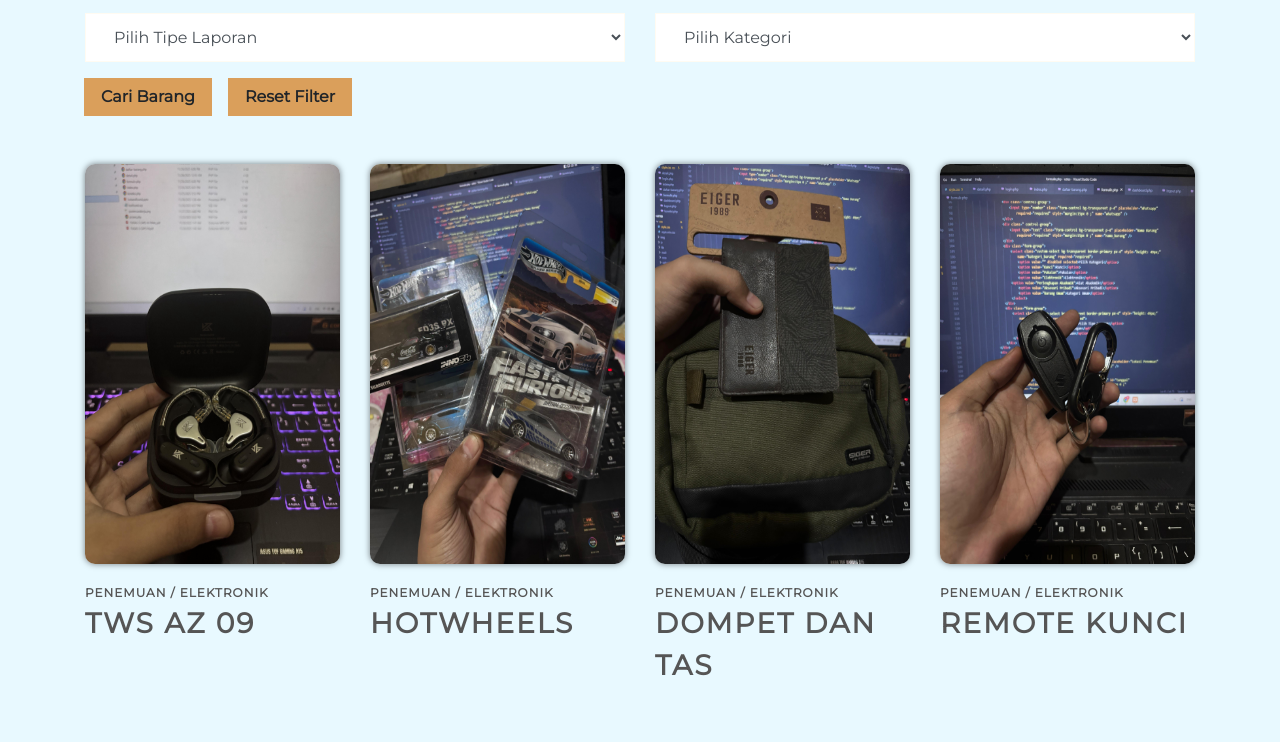
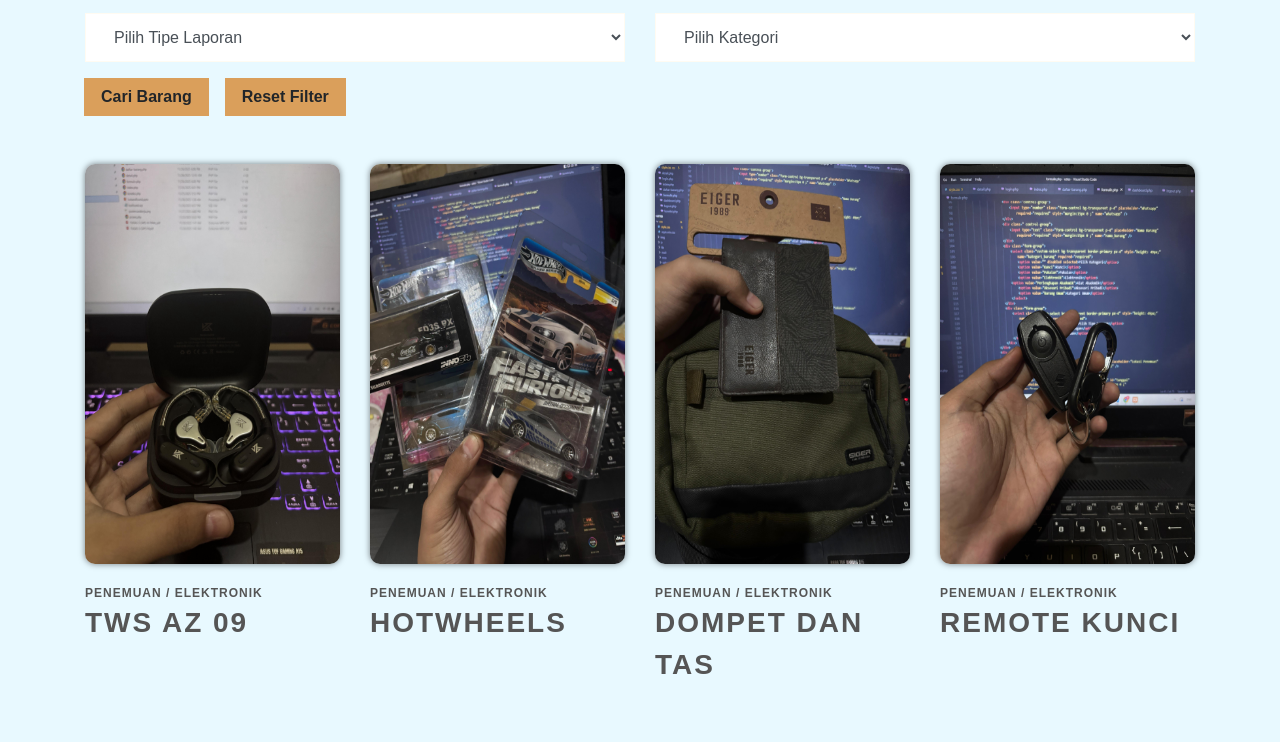
Before and after one commit to Kinera-Kvients/LostandFound, a plain HTML site: page daftar-barang.html in a window 1280 px wide. Shown: the part 317-1059 px from the top of the page. Drawn offline with Linux system fonts and the light colour scheme.

Commit message:
Update daftar-barang.html

```diff
--- a/daftar-barang.html
+++ b/daftar-barang.html
@@ -7,15 +7,6 @@
     <meta content="width=device-width, initial-scale=1.0" name="viewport">
     <meta content="Free Website Template" name="keywords">
     <meta content="Free Website Template" name="description">
-    <!-- Google Font -->
-    <link rel="preconnect" href="https://fonts.gstatic.com">
-    <link
-        href="https://fonts.googleapis.com/css2?family=Montserrat:wght@200;400&family=Roboto:wght@400;500;700&display=swap"
-        rel="stylesheet">
-
-    <!-- Font Awesome -->
-    <link href="https://cdnjs.cloudflare.com/ajax/libs/font-awesome/5.10.0/css/all.min.css" rel="stylesheet">
-    <!-- Customized Bootstrap Stylesheet -->
     <link href="css/style.css" rel="stylesheet">
 </head>
 
@@ -163,4 +154,5 @@
 </script>
 
 </html>
+
 <!-- About End -->
```
